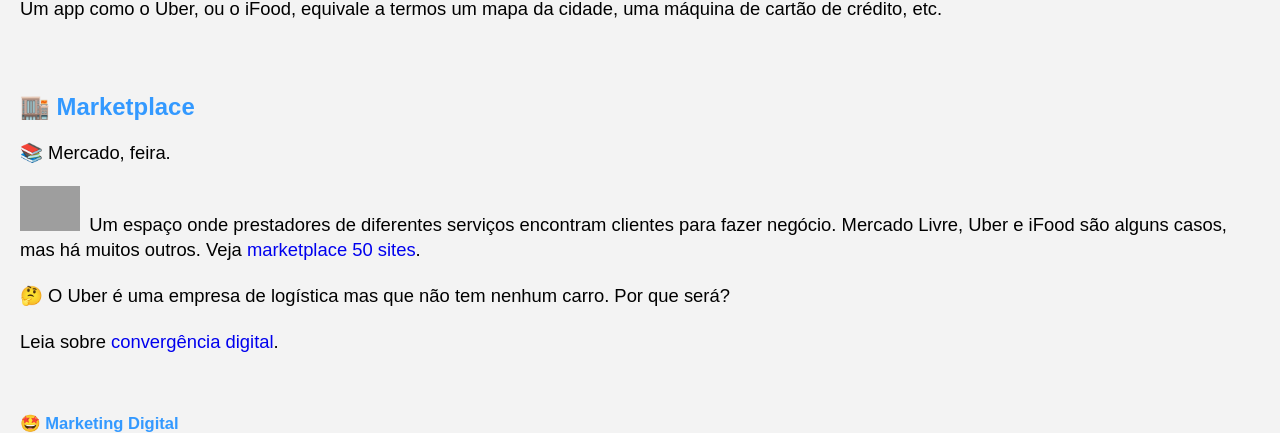
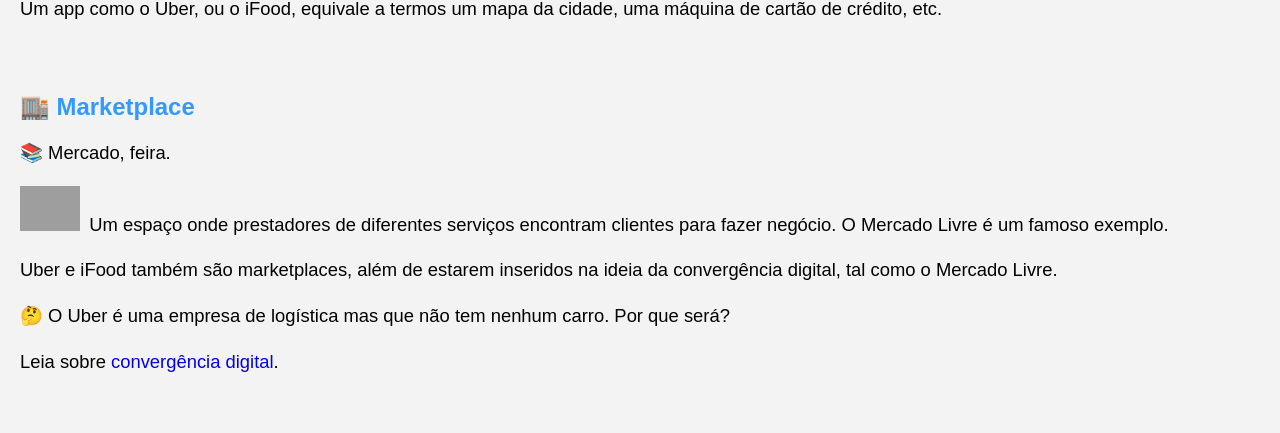
Before and after one commit to Joesynth/joesynth.github.io, a Jekyll site: the page built from _posts/2021-01-28-uber-ifood-o-que-sao-essas-empresas.md, in a window 1280 px wide and 900 px high, scrolled down 7595 px, cut to the strip 46-479 px from the top of the window. Built offline with Jekyll 4.4.1, drawn with Linux system fonts in a browser that asks for light colours; some of the changed text lies outside the part shown; grey boxes are pictures that could not be loaded.

Commit message:
Update 2021-01-28-uber-ifood-o-que-sao-essas-empresas.md

```diff
--- a/_posts/2021-01-28-uber-ifood-o-que-sao-essas-empresas.md
+++ b/_posts/2021-01-28-uber-ifood-o-que-sao-essas-empresas.md
@@ -11,7 +11,7 @@
 - PDV e ERP
 - Software Livre, Software proprietário e EULA
 - Vigiar, monitorar, controlar
-- Marketplace
+- Convergência digital
 - Marketing digital
 
 
@@ -226,7 +226,9 @@
 📚 Mercado, feira.
 
 
-<img src="https://upload.wikimedia.org/wikipedia/en/thumb/f/fa/Mercado_Libre_logo_%28Spanish_version%29.svg/250px-Mercado_Libre_logo_%28Spanish_version%29.svg.png" width="60"  />Um espaço onde prestadores de diferentes serviços encontram clientes para fazer negócio. Mercado Livre, Uber e iFood são alguns casos, mas há muitos outros. Veja <a href="https://joesynth.wordpress.com/2022/11/01/marketplace-50-sites/">marketplace 50 sites</a>.
+<img src="https://upload.wikimedia.org/wikipedia/en/thumb/f/fa/Mercado_Libre_logo_%28Spanish_version%29.svg/250px-Mercado_Libre_logo_%28Spanish_version%29.svg.png" width="60"  />Um espaço onde prestadores de diferentes serviços encontram clientes para fazer negócio. O Mercado Livre é um famoso exemplo.
+
+Uber e iFood também são marketplaces, além de estarem inseridos na ideia da convergência digital, tal como o Mercado Livre.
 
 🤔 O Uber é uma empresa de logística mas que não tem nenhum carro. Por que será?
 
```
